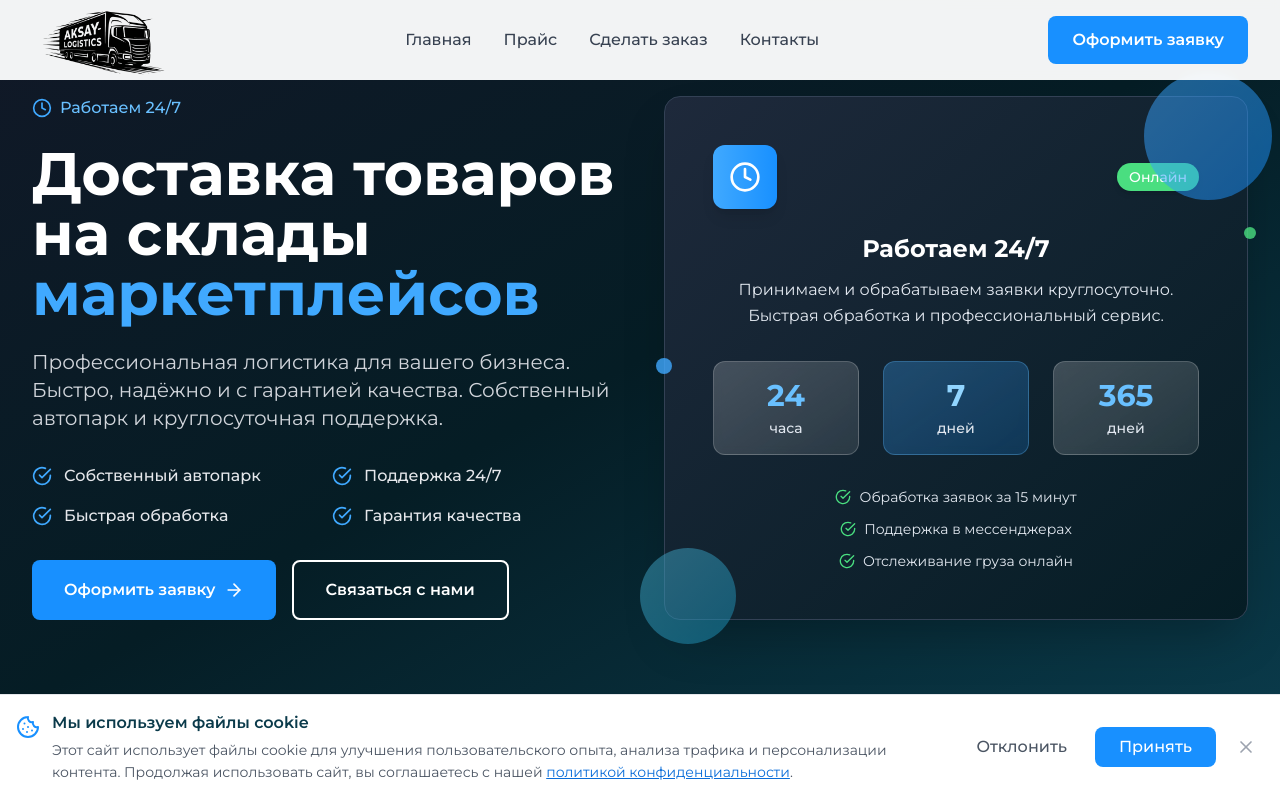
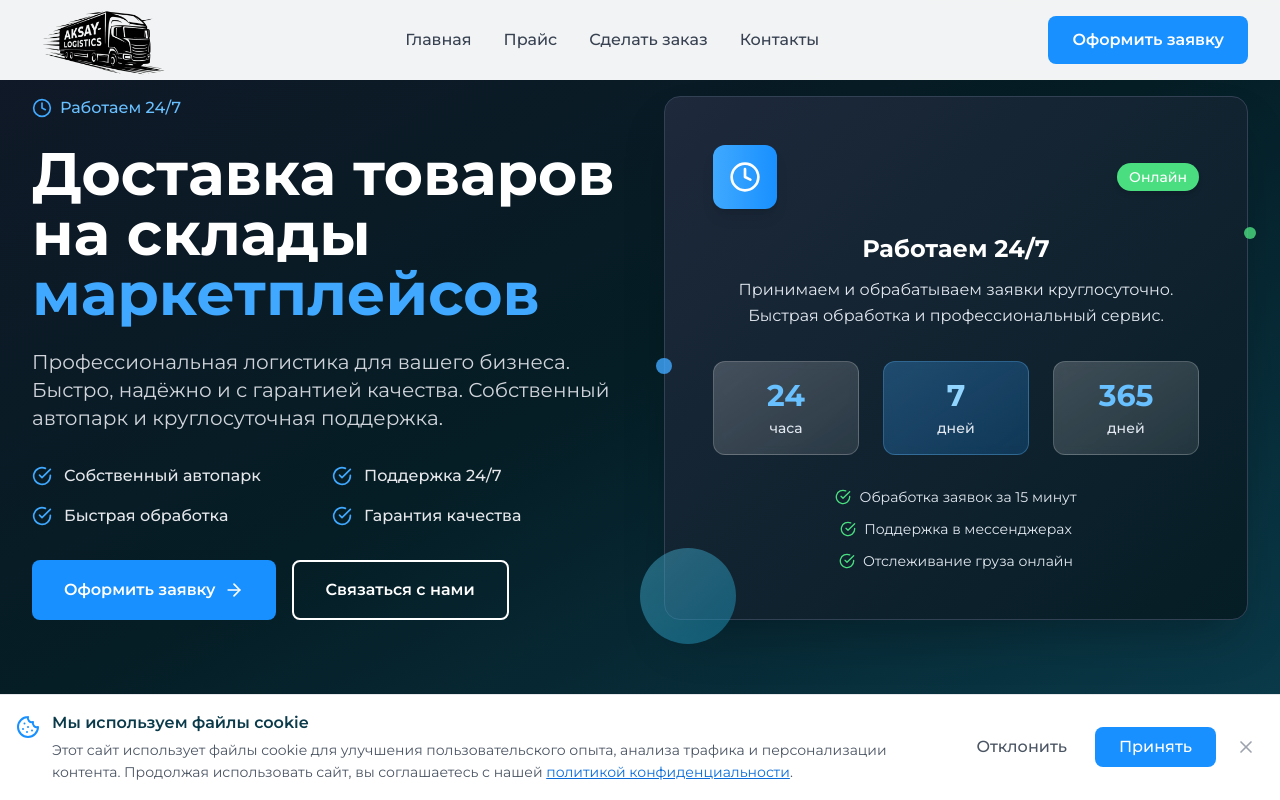
Before and after one commit to justicesociety/Aksay, a React (Vite) app: page / in a window 1280 px wide. Shown: the top 800 px of the page. Built offline with nearby package versions, Linux system fonts and the light colour scheme.

Commit message:
Удаление декоративного элемента

```diff
--- a/src/components/Hero.tsx
+++ b/src/components/Hero.tsx
@@ -117,7 +117,6 @@ const Hero = () => {
             </div>
 
             {/* Decorative elements */}
-            <div className="absolute -top-6 -right-6 w-32 h-32 bg-gradient-to-br from-accent-400 to-accent-500 rounded-full opacity-20 animate-pulse"></div>
             <div className="absolute -bottom-6 -left-6 w-24 h-24 bg-gradient-to-br from-primary-400 to-primary-500 rounded-full opacity-20 animate-pulse"></div>
             <div className="absolute top-1/2 -left-2 w-4 h-4 bg-accent-400 rounded-full opacity-80"></div>
             <div className="absolute top-1/4 -right-2 w-3 h-3 bg-green-400 rounded-full opacity-80"></div>
```
